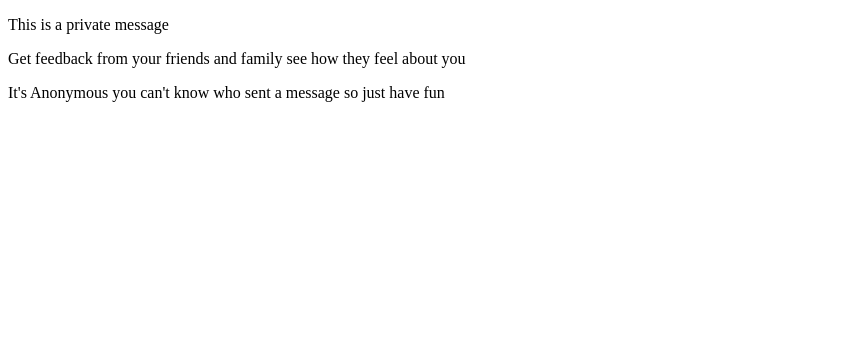
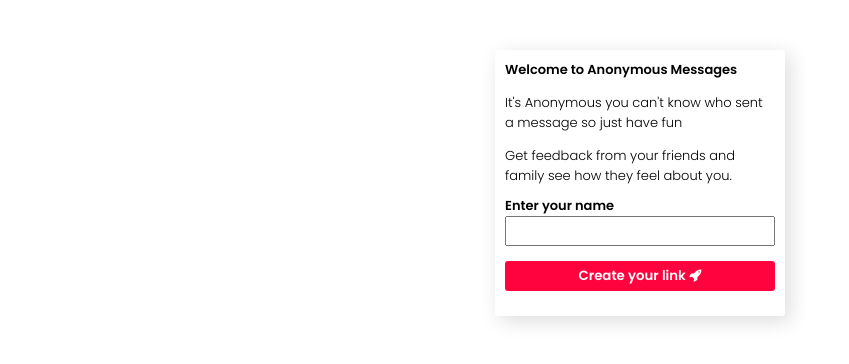
Before and after one commit to SydneyTechnologies/AnonymousMessages, a Django app: page / in a window 1280 px wide. Shown: the top 364 px of the page, without its empty margins (0-849 px from the left). Run offline with Django 4.2, Linux system fonts and the light colour scheme.

Commit message:
made the first template for the message application

```diff
--- /dev/null
+++ b/static/main.css
@@ -0,0 +1,38 @@
+body{
+    font-family: "Poppins", sans-serif;
+    font-size: small;
+}
+
+.card{
+    display: flex;
+    flex-direction: column;
+    background-color: white;
+    box-shadow: 5px 5px 20px gainsboro;
+    max-width: 270px;
+    margin: 50px auto;
+    padding: 10px;
+    border-radius: 3px;
+    align-items: stretch;
+}
+
+.field{
+    width: 100%;
+    min-height: 30px;
+    margin-bottom: 15px;
+    box-sizing: border-box;
+    font-family: "Poppins";
+    padding: 0px 10px;
+}
+
+#main-button{
+    background-color: #FF033E;
+    border: none;
+    color: white;
+    border-radius: 3px;
+}
+.bold{
+    font-weight: bold;
+}
+p{
+    margin-top: 0;
+}
--- a/templates/base.html
+++ b/templates/base.html
@@ -1,3 +1,4 @@
+{% load static %}
 <!DOCTYPE html>
 <html lang="en">
 <head>
@@ -7,6 +8,8 @@
     <link rel="preconnect" href="https://fonts.googleapis.com">
     <link rel="preconnect" href="https://fonts.gstatic.com" crossorigin>
     <link href="https://fonts.googleapis.com/css2?family=Montserrat:wght@300;400;500;700;900&family=Poppins:wght@300;600&display=swap" rel="stylesheet">
+    <link rel="stylesheet" href="{% static 'main.css' %}">
+    <link rel="stylesheet" href="https://cdnjs.cloudflare.com/ajax/libs/font-awesome/4.7.0/css/font-awesome.min.css">
     <title>Anonymous Messages</title>
 </head>
 <body>
--- a/templates/index.html
+++ b/templates/index.html
@@ -1,8 +1,29 @@
 {% extends 'base.html' %}
 {% block content %}
 <div class="card">
-    <p>This is a private message</p>
-    <p>Get feedback from your friends and family see how they feel about you</p>
-    <p>It's Anonymous you can't know who sent a message so just have fun</p>
+    <strong>
+        <p>Welcome to Anonymous Messages</p>
+    </strong>
+    <div>
+        <p>
+            It's Anonymous you can't know who sent a message so just have fun
+        </p>
+        Get feedback from your friends and family see how they feel about you.
+
+    </div>
+    <div style="margin-top: 10px;">
+        <form action="" method="post">
+            {% csrf_token %}
+            <label for="" class="bold">Enter your name</label>
+            <br>
+            <input type="text" name="" id="" class="field">
+            <br>
+            <button  class="field bold" id="main-button">
+                Create your link
+                <i class="fa fa-rocket"></i>
+            </button>
+        </form>
+    </div>
+
 </div>
 {% endblock content %}
```
